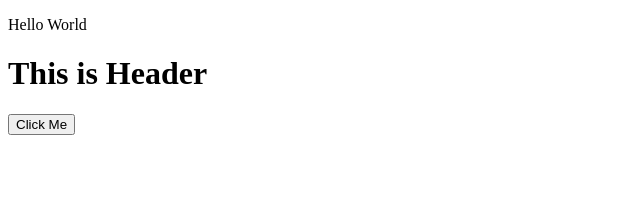
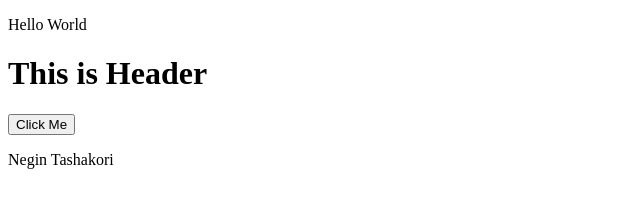
Before and after one commit to bagheriAlmas/html-test, a plain HTML site: page index.html in a window 1280 px wide. Shown: the whole page, without its empty margins (0-640 px from the left). Drawn offline with Linux system fonts and the light colour scheme.

Commit message:
add my name

```diff
--- a/index.html
+++ b/index.html
@@ -10,5 +10,6 @@
     <p>Hello World</p>
     <h1>This is Header</h1>
     <button type="submit">Click Me</button>
+    <p>Negin Tashakori</p>
 </body>
 </html>
```
